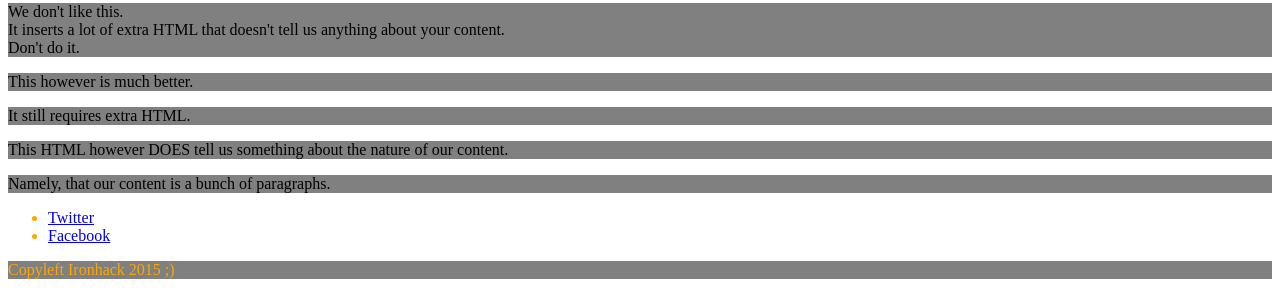
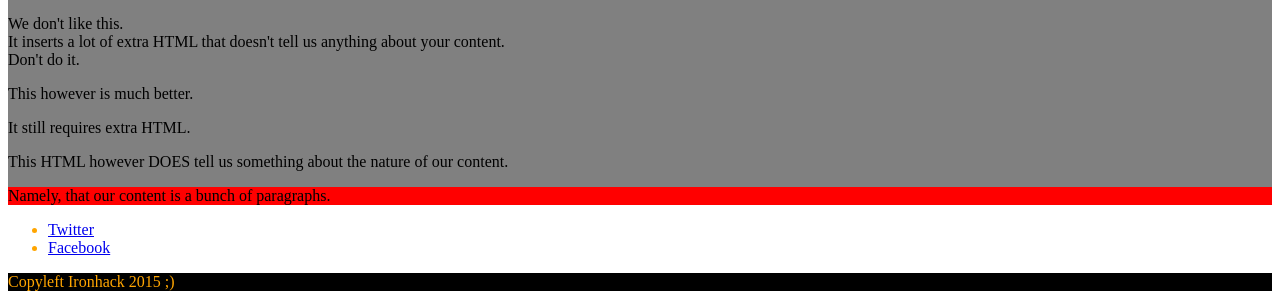
Before and after one commit to alejandromartincruz/html_css_test, a plain HTML site: page index.html in a window 1280 px wide. Shown: the part 586-893 px from the top of the page. Drawn offline with Linux system fonts and the light colour scheme.

Commit message:
Completed the first block of theory: html & css

```diff
--- a/css/blog.css
+++ b/css/blog.css
@@ -1,12 +1,29 @@
-p {
+.niceParagraph {
   background-color: grey;
+  font-family: "Baskerville";
+}
+
+#finalParagraph {
+  background-color: red;
+  font-family: "Baskerville";
 }
 
 header {
   color: purple;
   font-size: 28px;
+  font-family: "Serif";
 }
+
+/*body {
+  background-color: grey;
+  font-family: "Baskerville";
+}
+*/
 
 footer {
   color: orange;
 }
+
+footer p {
+  background-color: black;
+}
--- a/index.html
+++ b/index.html
@@ -12,7 +12,7 @@
     <nav>
       <a href="about_me.html">About me</a>
     </nav>
-    <article>
+    <article class="niceParagraph">
       <h2>Hello, world!</h2>
       <p>by @Alex</p>
       <p><em>This</em> is my <strong>first</strong> blog post.</p>
@@ -33,7 +33,7 @@
 	  <p>This however is much better.<p>
 	  <p>It still requires extra HTML.</p>
 	  <p>This HTML however DOES tell us something about the nature of our content.</p>
-	  <p>Namely, that our content is a bunch of paragraphs.</p>
+	  <p id="finalParagraph">Namely, that our content is a bunch of paragraphs.</p>
     </article>
     <footer>
       <ul>
```
